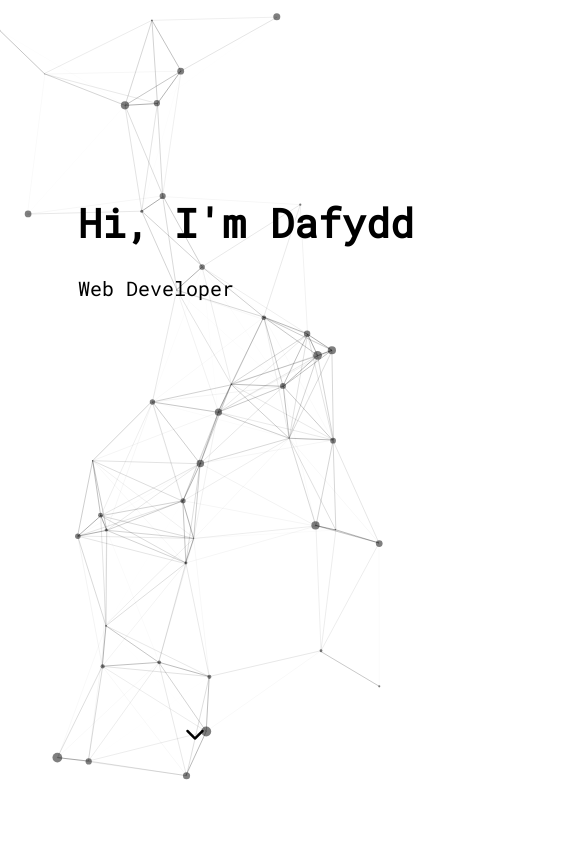
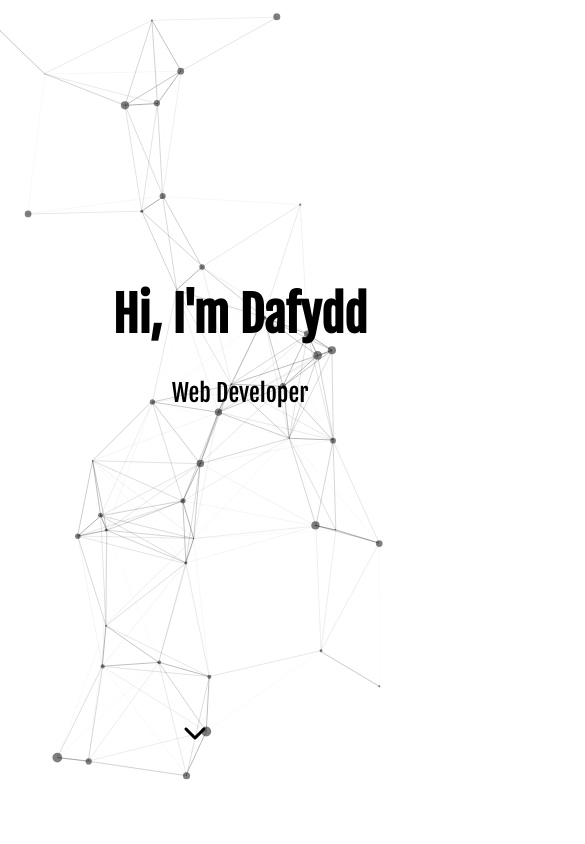
Before and after one commit to DafyddEvans/PortfolioWebsite, a website: page index.html in a window 390 px wide. Shown: the top 844 px of the page, 585 px wide, since content can reach past the window. Drawn offline with Linux system fonts and the light colour scheme.

Commit message:
Header font change, small style changes

```diff
--- a/index.html
+++ b/index.html
@@ -2,7 +2,7 @@
 <html lang="en">
 <head>
     <link rel="preconnect" href="https://fonts.gstatic.com">
-    <link href="https://fonts.googleapis.com/css2?family=Roboto+Mono:wght@100;400&display=swap" rel="stylesheet">
+    <link href="https://fonts.googleapis.com/css2?family=Fjalla+One&family=Roboto+Mono:wght@100;400&display=swap" rel="stylesheet">
     <link rel="stylesheet" media="screen" href="./public/css/styles.css">
     <meta charset="UTF-8">
     <meta http-equiv="X-UA-Compatible" content="IE=edge">
--- a/public/css/styles.css
+++ b/public/css/styles.css
@@ -69,6 +69,7 @@ canvas {
 }
 
 .header {
+    font-family: 'Fjalla One', sans-serif;
     text-align: left;
     position: absolute;
     left: 0;
@@ -77,7 +78,7 @@ canvas {
     margin-left: 20%;
     margin-right: auto;
     top: 30%;
-    width: 35rem;
+    width: 30rem;
     z-index: 5;
 }
 
@@ -146,8 +147,9 @@ canvas {
     }
 
     .header {
-        top: 20%;
-        margin-left: 20%;
+        top: 30%;
+        margin-left: auto;
+        text-align: center;
     }
 
     .icon {
@@ -158,17 +160,10 @@ canvas {
 
     .nav-button {
         font-size: 4rem;
-        top: -1.25rem;
+        top: -1rem;
     }
 
     .sidebar {
         display: none;
     }
 }
-
-
-@media only screen and (max-width: 600px) {
-    body {
-        font-size: 1.25rem;
-    }
-}
```
